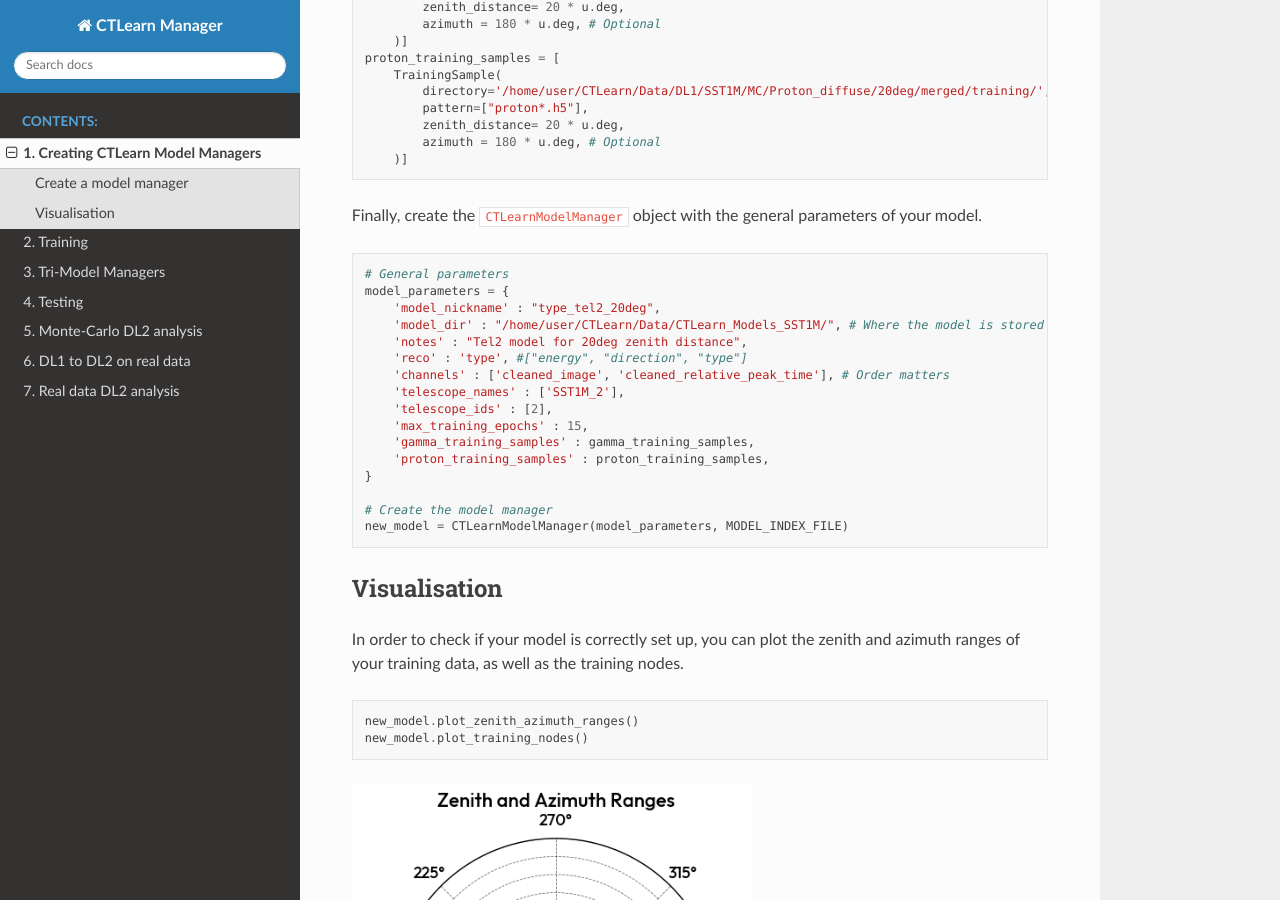
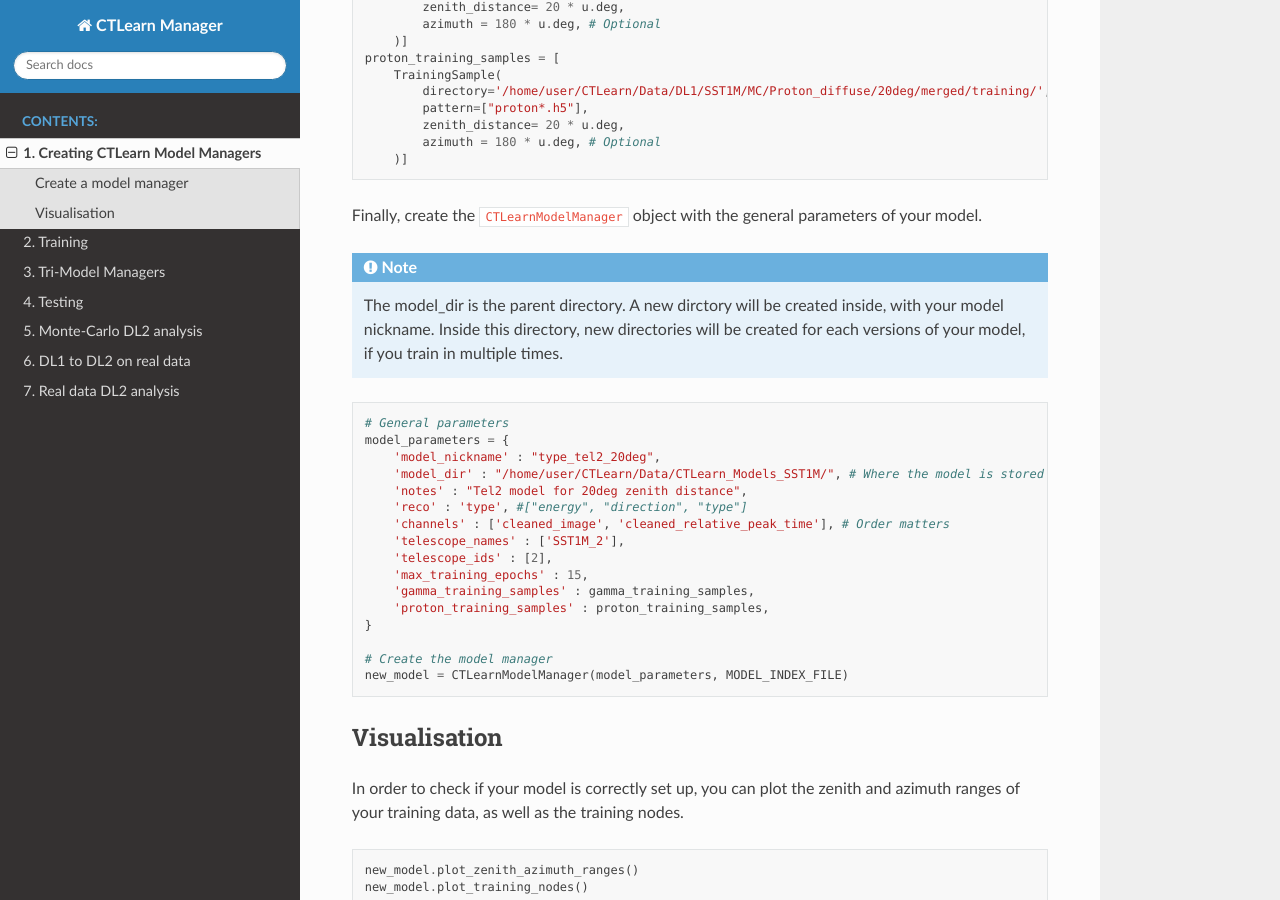
Before and after one commit to BastienLacave/CTLearn-Manager, a Sphinx documentation site: the page built from docs/source/1createModels.rst, in a window 1280 px wide and 900 px high, scrolled down 814 px. Built offline with Sphinx 7.4.7 and the Read the Docs theme 3.1.0, drawn with Linux system fonts in a browser that asks for light colours.

Commit message:
Add note on directory structure for model versioning in documentation

```diff
--- a/docs/source/1createModels.rst
+++ b/docs/source/1createModels.rst
@@ -42,6 +42,11 @@ Then, create a series of ``TrainingSamples`` for your model. Each ``TrainingSamp
 
 Finally, create the ``CTLearnModelManager`` object with the general parameters of your model.
 
+.. note::
+
+    The model_dir is the parent directory. A new dirctory will be created inside, with your
+    model nickname. Inside this directory, new directories will be created for each versions of your model, if you train in multiple times.
+
 .. code-block:: python
 
     # General parameters
```
